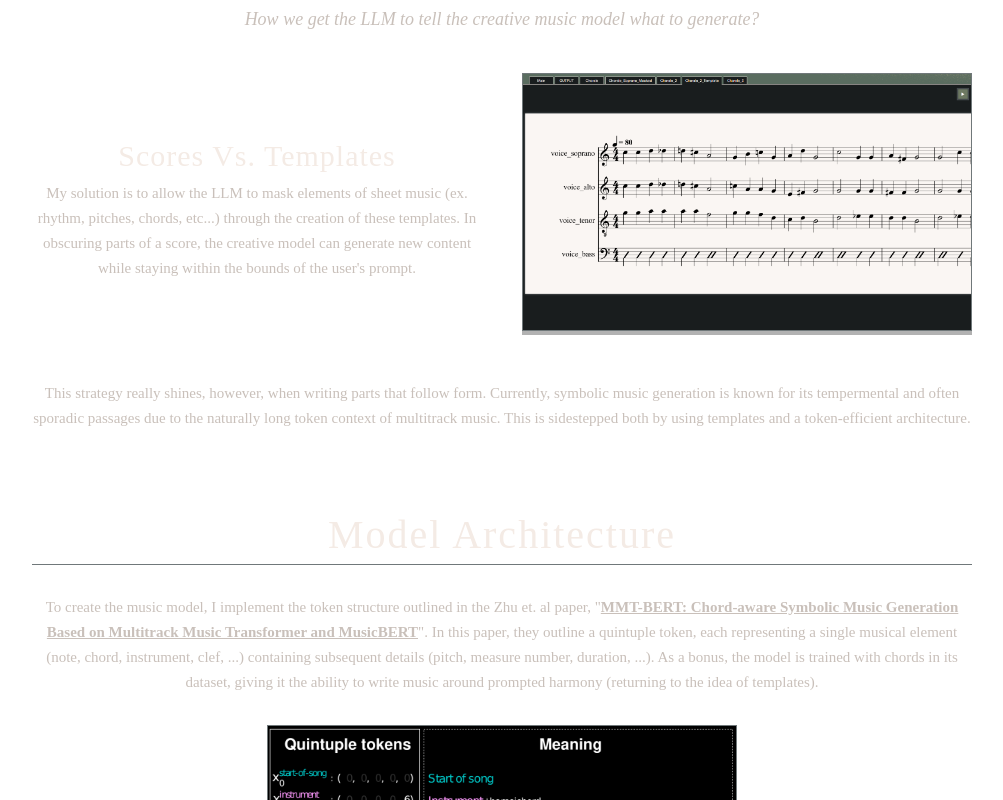
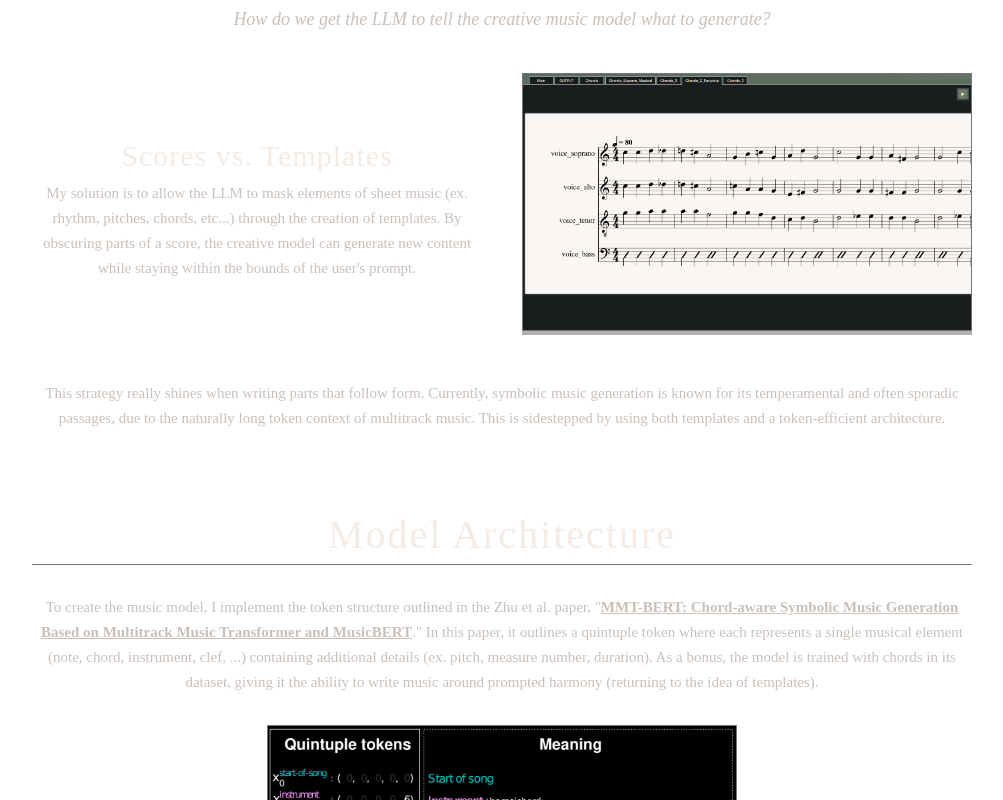
Before and after one commit to Mathkid9000/muse-waffle-v3, a React (Vite) app in the folder frontend/: page /about in a window 1280 px wide. Shown: the part 980-1780 px from the top of the page, without its empty margins (138-1141 px from the left). Built offline with nearby package versions, Linux system fonts and the light colour scheme; no server answers; a web font is replaced by a local one.

Commit message:
About spelling fixes

```diff
--- a/frontend/src/pages/About.tsx
+++ b/frontend/src/pages/About.tsx
@@ -53,32 +53,32 @@ export default function About() {
           <h2 className={styles.sectionTitle}>Structural Overview</h2>
           <p className={styles.bodyText}>
             Muse Waffle attempts to blend creative tasks like melodic generation with deterministic tasks like adding instruments.
-            When the user enters a prompt, it returns a call to the <strong style={{ textDecoration: 'underline' }}>Claude API</strong> that determines whether or not the creative model is needed. However, this creates an information problem.
-            <br></br><br></br><em className={styles.heroText}>How we get the LLM to tell the creative music model what to generate?</em>
+            When the user enters a prompt, it makes a call to the <strong style={{ textDecoration: 'underline' }}>Claude API</strong> that determines whether or not the creative model is needed. However, this creates an information problem.
+            <br></br><br></br><em className={styles.heroText}>How do we get the LLM to tell the creative music model what to generate?</em>
           </p>
           <div style={{ padding: '20px' }}></div>
 
           <div className={styles.step}>
             <div className={styles.stepText}>
-              <h3 className={styles.stepTitle}>Scores Vs. Templates</h3>
+              <h3 className={styles.stepTitle}>Scores vs. Templates</h3>
               <p className={styles.bodyText}>
-                My solution is to allow the LLM to mask elements of sheet music (ex. rhythm, pitches, chords, etc...) through the creation of these templates.
-                In obscuring parts of a score, the creative model can generate new content while staying within the bounds of the user's prompt.
+                My solution is to allow the LLM to mask elements of sheet music (ex. rhythm, pitches, chords, etc...) through the creation of templates.
+                By obscuring parts of a score, the creative model can generate new content while staying within the bounds of the user's prompt.
               </p>
             </div>
             <Figure image={Screenshot2} label={'Templates vs Scores'} />
           </div>
           <p className={styles.bodyText}>
-            This strategy really shines, however, when writing parts that follow form. Currently, symbolic music generation is known for its tempermental and often sporadic passages due to the naturally long token context of multitrack music.
-            This is sidestepped both by using templates and a token-efficient architecture.
+            This strategy really shines when writing parts that follow form. Currently, symbolic music generation is known for its temperamental and often sporadic passages, due to the naturally long token context of multitrack music.
+            This is sidestepped by using both templates and a token-efficient architecture.
           </p>
         </section>
 
         <section className={styles.hero}>
           <h2 className={styles.sectionTitle}>Model Architecture</h2>
           <p className={styles.bodyText}>
-            To create the music model, I implement the token structure outlined in the Zhu et. al paper, "<a href="https://arxiv.org/pdf/2409.00919" style={{ textDecoration: 'underline', color: 'inherit', fontWeight: '700' }}>MMT-BERT: Chord-aware Symbolic Music Generation Based on Multitrack Music Transformer and MusicBERT</a>".
-            In this paper, they outline a quintuple token, each representing a single musical element (note, chord, instrument, clef, ...) containing subsequent details (pitch, measure number, duration, ...). As a bonus, the model is trained with chords in its dataset, giving it the ability to write music around prompted harmony (returning to the idea of templates).
+            To create the music model, I implement the token structure outlined in the Zhu et al. paper, "<a href="https://arxiv.org/pdf/2409.00919" style={{ textDecoration: 'underline', color: 'inherit', fontWeight: '700' }}>MMT-BERT: Chord-aware Symbolic Music Generation Based on Multitrack Music Transformer and MusicBERT</a>."
+            In this paper, it outlines a quintuple token where each represents a single musical element (note, chord, instrument, clef, ...) containing additional details (ex. pitch, measure number, duration). As a bonus, the model is trained with chords in its dataset, giving it the ability to write music around prompted harmony (returning to the idea of templates).
           </p>
           <Figure image={Figure2} label={'Quintuple tokens'} small={true}/>
           <p className={styles.bodyText} style={{ fontStyle: 'italic', marginTop: '-20px' }}>A table extracted from the paper illustrating the quintuple token in practice.</p>
@@ -87,7 +87,7 @@ export default function About() {
         <section className={styles.hero}>
           <h2 className={styles.sectionTitle}>Training and Dataset</h2>
           <p className={styles.bodyText}>
-            Muse waffle uses a transformer architecture, not the GAN structure presented in the paper. While this was tested, I found less success as the GAN frequently collapsed in on itself. The current transformer is trained on data from&nbsp;
+            Muse Waffle uses a transformer architecture, not the GAN structure presented in the paper. While this was tested, I found less success as the GAN frequently collapsed in on itself. The current transformer is trained on data from&nbsp;
             <a href="https://fourscoreandmore.org/openscore/" style={{ textDecoration: 'underline', color: 'inherit', fontWeight: '700' }}>OpenScore</a> and&nbsp;
             <a href="https://github.com/pnlong/PDMX/" style={{ textDecoration: 'underline', color: 'inherit', fontWeight: '700' }}>PDMX</a>.
           </p>
```
